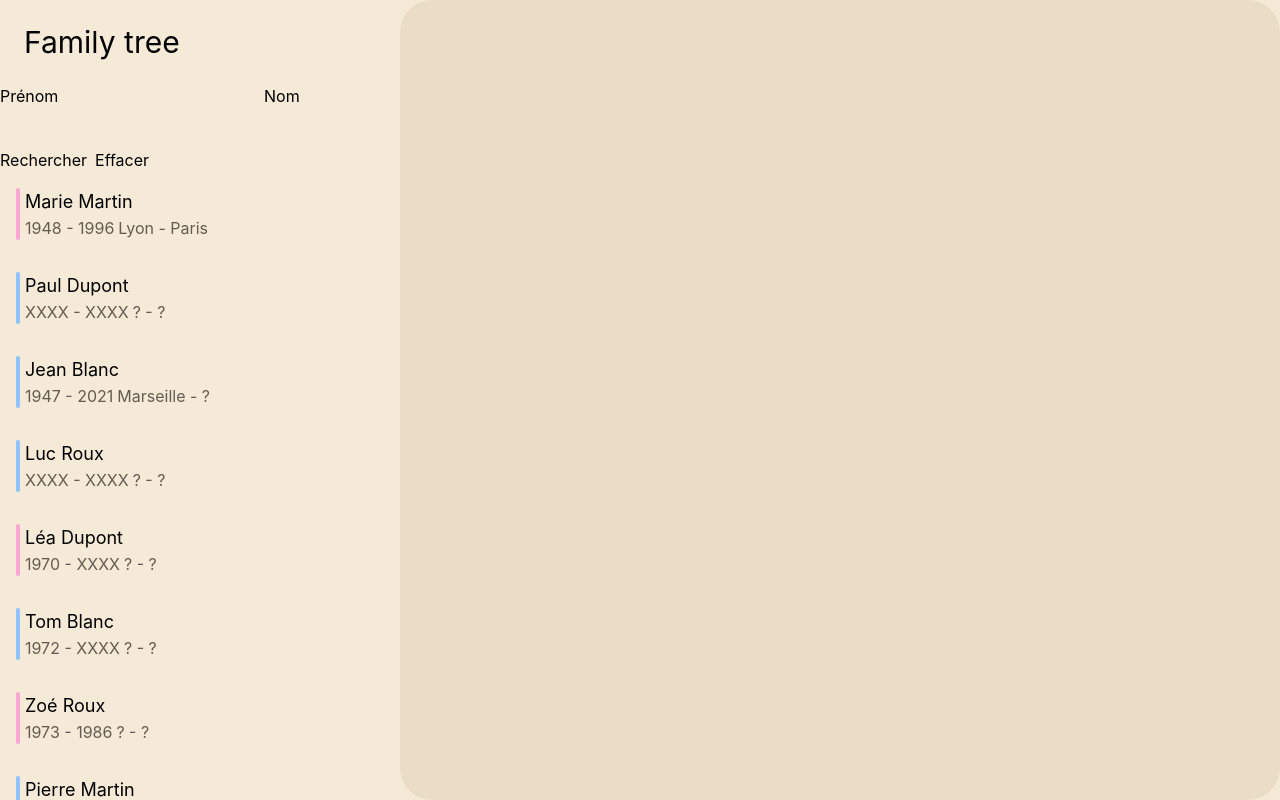
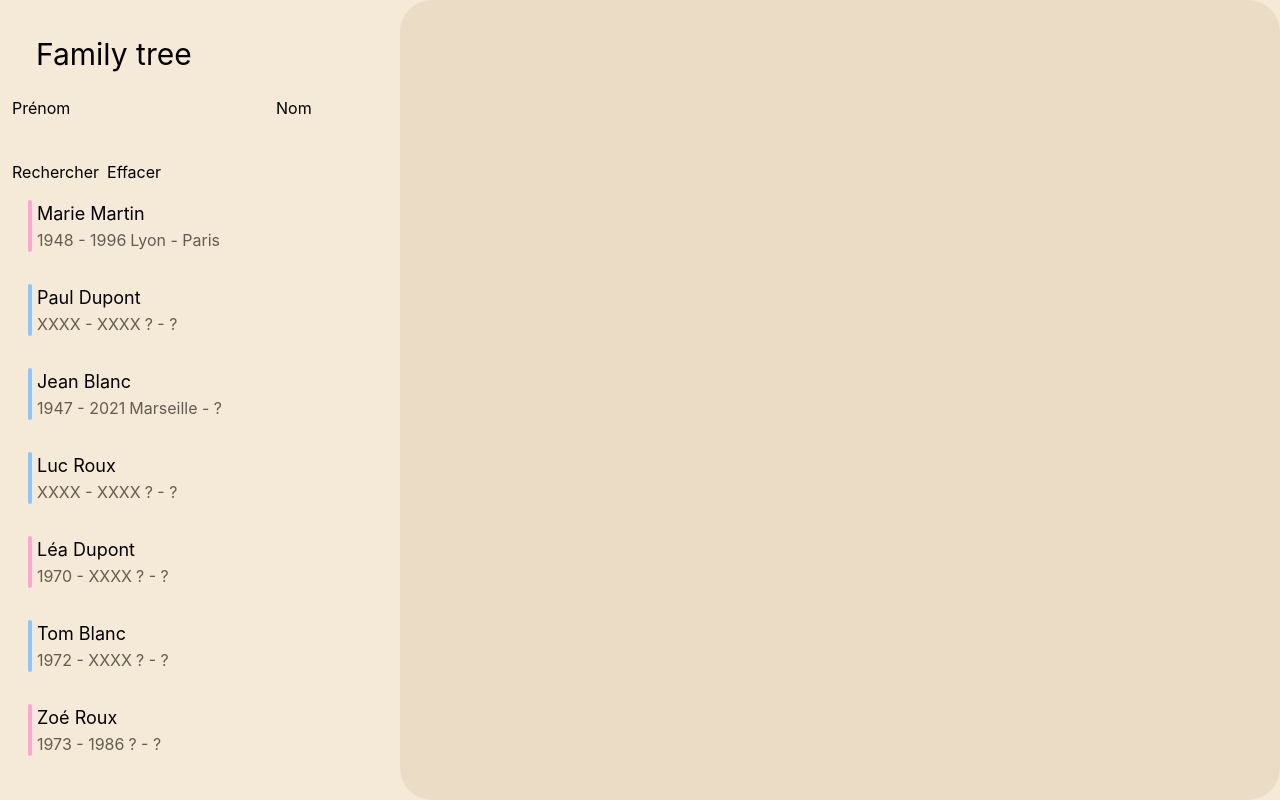
Before and after one commit to andrew-ob/Family-tree-2026-vue, a Nuxt app: page / in a window 1280 px wide. Built offline with nearby package versions, Linux system fonts and the light colour scheme.

Commit message:
style(sidebar): fixed header, scrollable list

```diff
--- a/app/components/person/Sidebar.vue
+++ b/app/components/person/Sidebar.vue
@@ -1,13 +1,16 @@
 <template>
-  <aside class="relative bg-bg h-full min-h-0 overflow-y-auto overscroll-contain">
+  <aside class="relative bg-bg h-full min-h-0 flex flex-col overflow-hidden p-3">
     <PersonHeadSidebar
       v-model:first-name="criteria.firstName"
       v-model:last-name="criteria.lastName"
+      class="shrink-0"
       @search="search"
       @reset="reset"
     />
 
-    <PersonList :persons="results" />
+    <div class="flex-1 min-h-0 overflow-y-auto overscroll-contain">
+      <PersonList :persons="results" />
+    </div>
   </aside>
 </template>
 
```
